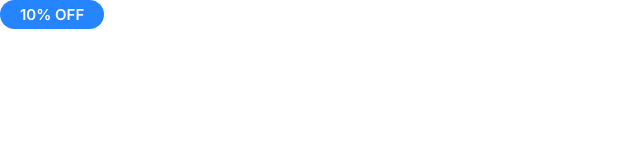
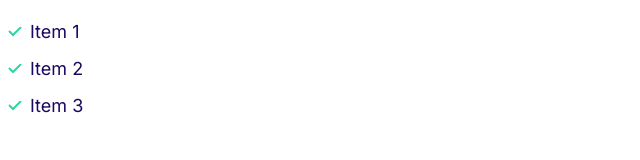
Before and after one commit to Karthi13krishna/Moshify, a plain HTML site: page index.html in a window 1280 px wide. Shown: the whole page, without its empty margins (0-640 px from the left). Drawn offline with Linux system fonts and the light colour scheme.

Commit message:
Build the lists components.

```diff
--- a/css/styles.css
+++ b/css/styles.css
@@ -121,3 +121,32 @@ a {
     font-size: 1.2rem;
   }
 }
+
+/*Lists*/
+
+.list {
+  list-style: none;
+  padding-left: 0;
+  color: var(--color-headings);
+}
+
+.list--inline .list__item {
+  display: inline-block;
+  margin-right: 2rem;
+}
+
+.list--tick {
+  list-style-image: url(../images/tick.svg);
+  padding-left: 3rem;
+}
+
+.list--tick .list__item {
+  padding-left: 0.5rem;
+  margin-bottom: 1rem;
+}
+
+@media screen and (min-width: 1024px) {
+  .list--tick .list__item {
+    padding-left: 0;
+  }
+}
--- a/index.html
+++ b/index.html
@@ -15,6 +15,10 @@
     <link rel="stylesheet" href="css/styles.css" />
   </head>
   <body>
-    <span class="badge badge--primary">10% OFF</span>
+    <ul class="list list--tick">
+      <li class="list__item">Item 1</li>
+      <li class="list__item">Item 2</li>
+      <li class="list__item">Item 3</li>
+    </ul>
   </body>
 </html>
```
Also changed, not shown: components/lists.html (added, +11 -0 lines), images/tick.svg (added).
